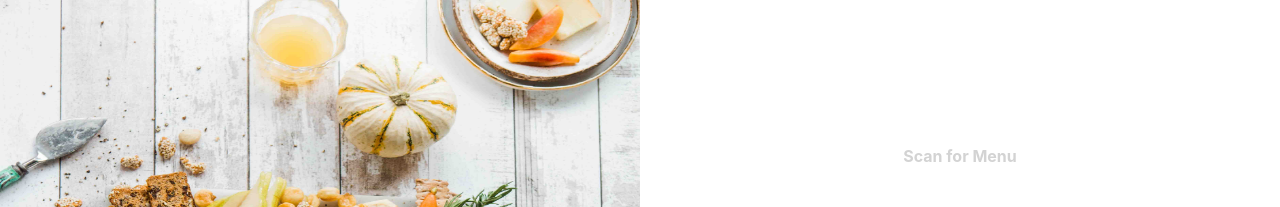
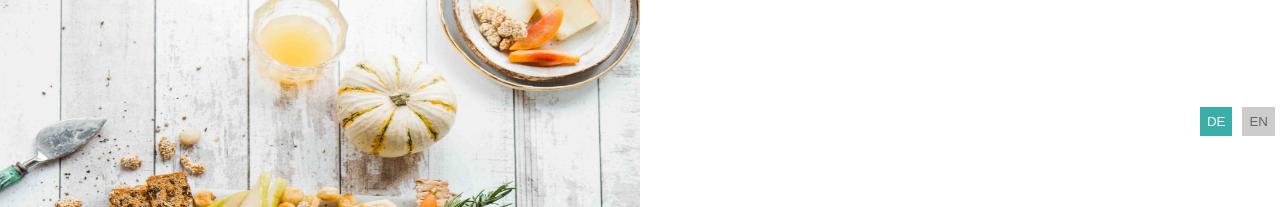
Before and after one commit to kritika27/qrcode-reader-restaurant-menu-react, a React (Create React App) app: page / in a window 1280 px wide. Shown: the top 207 px of the page. Built offline with nearby package versions, Linux system fonts and the light colour scheme.

Commit message:
Added toggle button to display text in English or German

```diff
--- a/src/App.js
+++ b/src/App.js
@@ -1,18 +1,31 @@
-import React from "react"
+import React,{useState} from "react"
 import './App.css';
 import Title from "./Title"
 import Qr from "./Qr";
 
 function App() {
+  const [toggle,setToggle]=useState(false);
 
   return (
     <div className="app">
 
-        <img style={{width:"50vw",height:"100vh"}}src="./brooke-lark-RrzeCGujVfU-unsplash.jpg" alt="food"/>
+        <img style={{width:"50vw",height:"100vh"}}src="./brooke-lark-RrzeCGujVfU-unsplash.jpg"
+        alt="varieties of food on the plates on the table"/>
 
       <div className="scan">
-      <Title/>
-      <Qr/>
+      <nav>
+        <ul>
+          {!toggle && <li><button className="toggle" onClick={()=>setToggle(true)} >DE</button></li>}
+      {toggle && <li><button className="disabled"  disabled>DE</button></li>}
+      {toggle && <li><button className="toggle" onClick={()=>setToggle(false)} >EN</button></li>}
+      {!toggle && <li><button className="disabled"  disabled>EN</button></li>}
+
+        </ul>
+      </nav>
+
+      <Title toggle={toggle}/>
+      <Qr toggle={toggle}/>
+
       </div>
     </div>
   );
```
